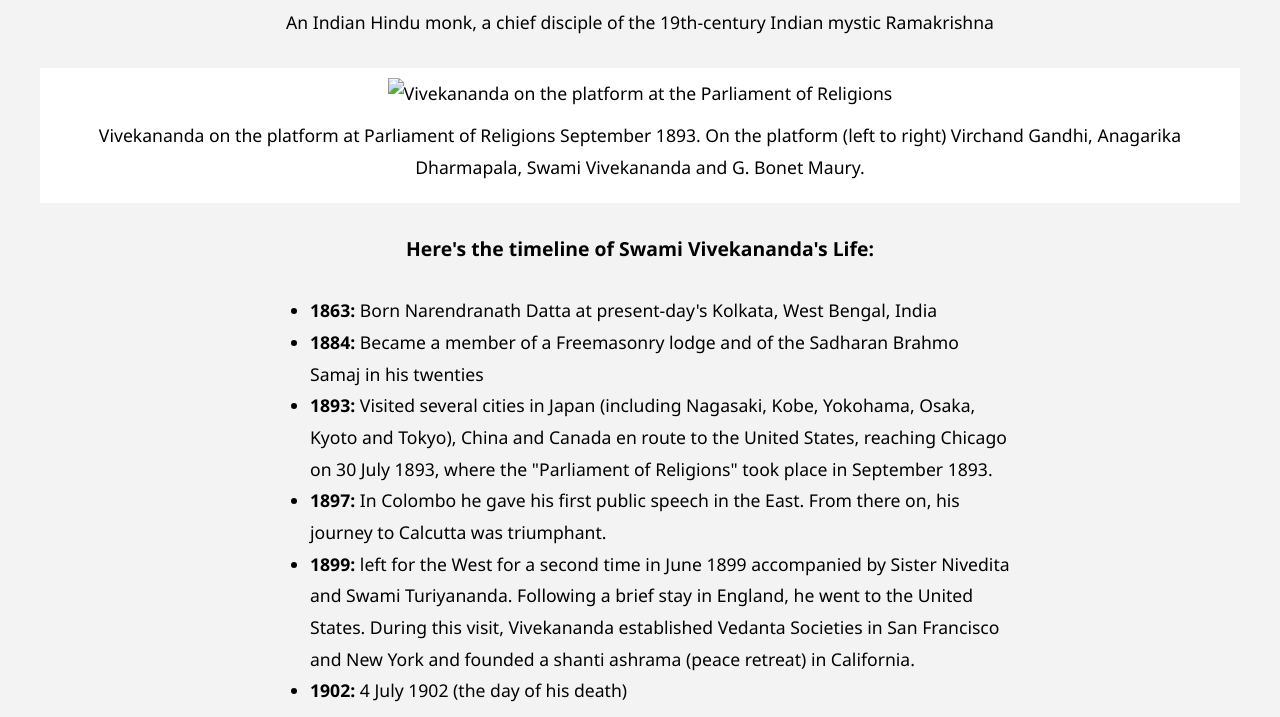
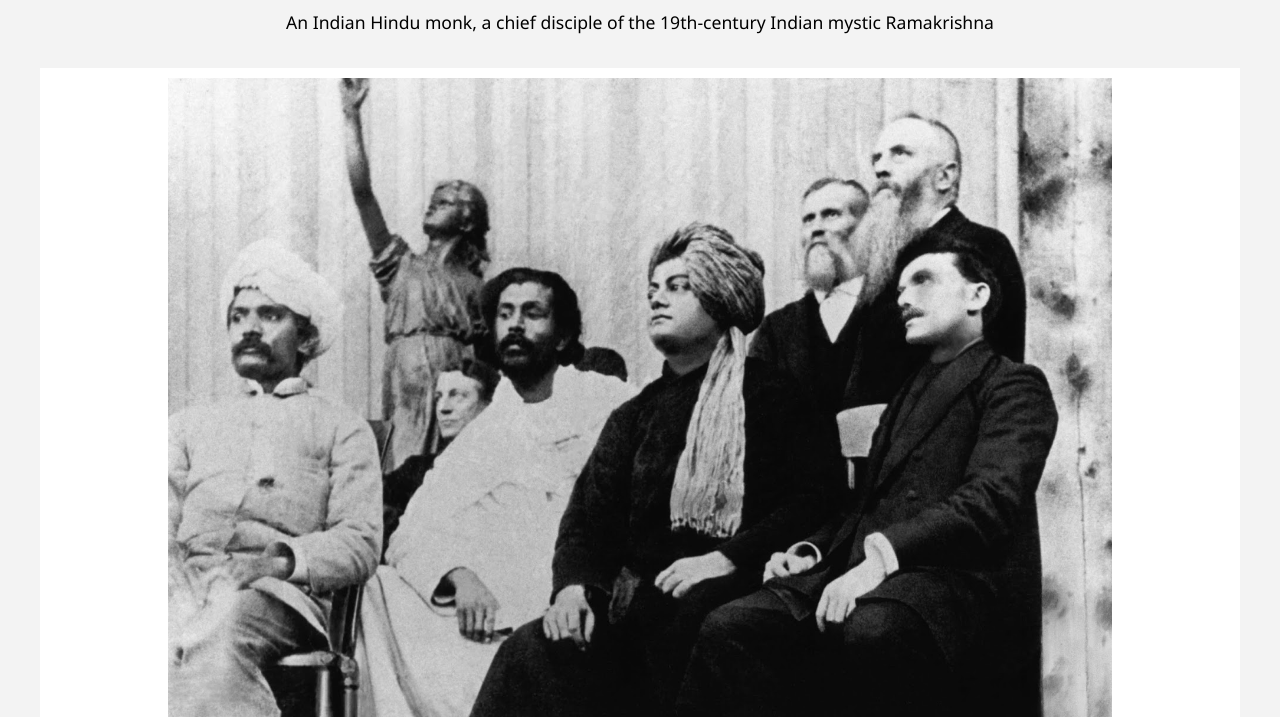
Before and after one commit to Hiteshp97/hiteshp97.github.io, a plain HTML site: page tribute-page.html in a window 1280 px wide. Shown: the part 83-800 px from the top of the page. Drawn offline with Linux system fonts and the light colour scheme.

Commit message:
Update tribute-page.html

```diff
--- a/tribute-page.html
+++ b/tribute-page.html
@@ -84,7 +84,7 @@
     <p>An Indian Hindu monk, a chief disciple of the 19th-century Indian mystic Ramakrishna</p>
     <div id="img-div">
       <!-- https://upload.wikimedia.org/wikipedia/commons/thumb/6/6e/Swami_Vivekananda_at_Parliament_of_Religions.jpg/1280px-Swami_Vivekananda_at_Parliament_of_Religions.jpg -->
-      <img id="image" src="/images/Swami_Vivekananda_at_Parliament_of_Religions.jpg" alt="Vivekananda on the platform at the Parliament of Religions">
+      <img id="image" src="/media/Swami_Vivekananda_at_Parliament_of_Religions.jpg" alt="Vivekananda on the platform at the Parliament of Religions">
       <div id="img-caption">Vivekananda on the platform at Parliament of Religions September 1893. On the platform (left to right) Virchand Gandhi, Anagarika Dharmapala, Swami Vivekananda and G. Bonet Maury.</div>
     </div>
     <div id="tribute-info">
```
